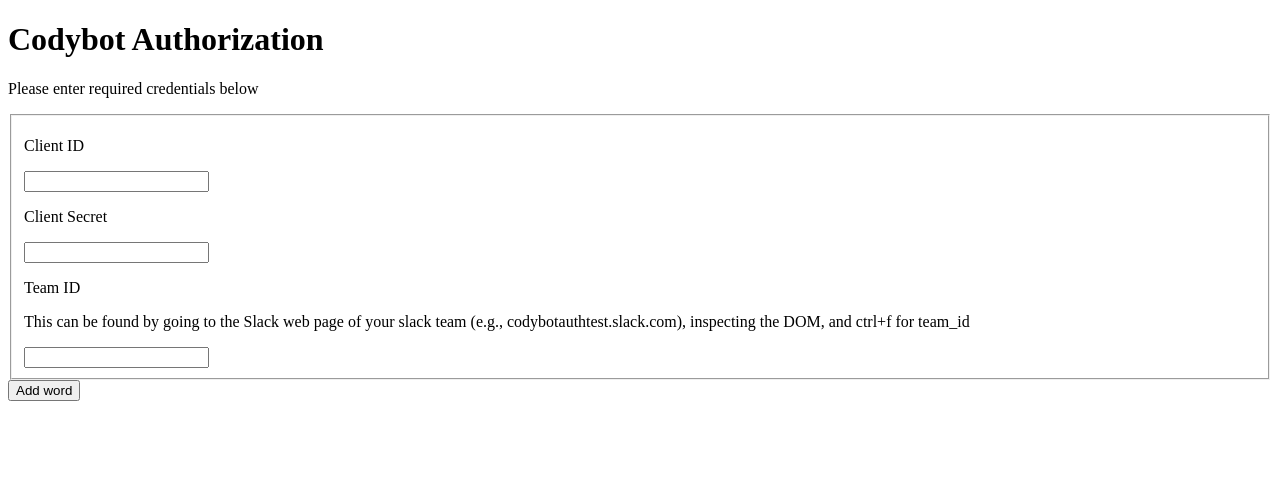
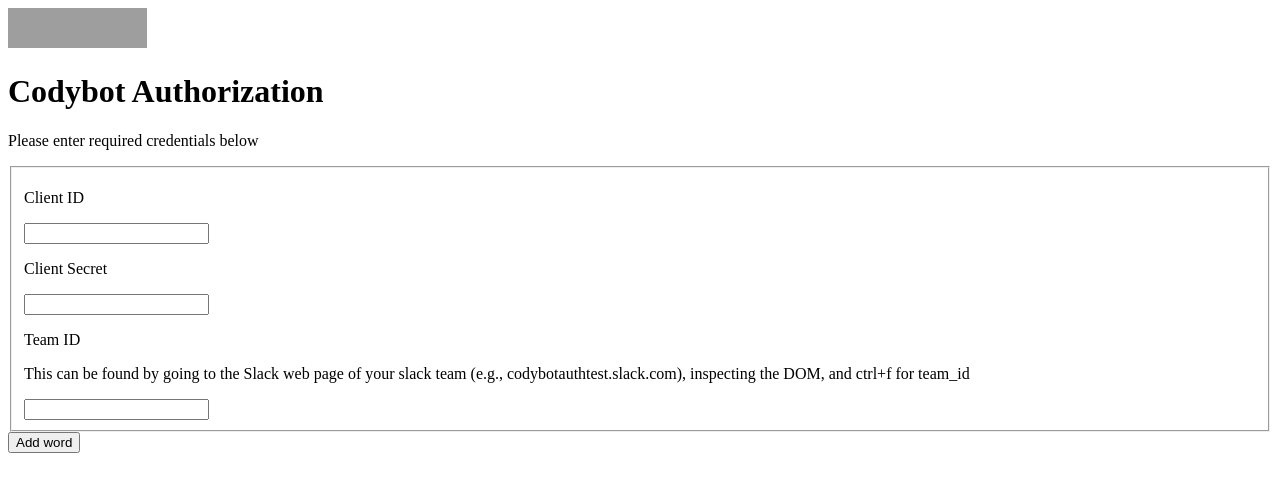
Before and after one commit to szerfas1/codybotauth, a website: page index.html in a window 1280 px wide. Drawn offline with Linux system fonts and the light colour scheme; grey boxes are pictures that could not be loaded.

Commit message:
Add a hardcoed state parameter to the Add Slack button and some server-side documentation

```diff
--- a/index.html
+++ b/index.html
@@ -4,12 +4,15 @@
     <meta charset="utf-8">
   </head>
   <body>
+    <div>
+      <a href="https://slack.com/oauth/authorize?scope=bot&client_id=491584642215.490534905346&state=cody@"><img alt="Add to Slack"
+          height="40" width="139" src="https://platform.slack-edge.com/img/add_to_slack.png" srcset="https://platform.slack-edge.com/img/add_to_slack.png 1x, https://platform.slack-edge.com/img/add_to_slack@2x.png 2x" />
+      </a>
       <form id="myForm" action="/auth" method="GET">
         <h1>Codybot Authorization </h1>
         <p>
           Please enter required credentials below
         </p>
-
         <fieldset>
           <p>
             Client ID
@@ -30,5 +33,6 @@
         </fieldset>
         <input type="submit" value="Add word"></input>
       </form>
+    </div>
   </body>
 </html>
--- a/index.js
+++ b/index.js
@@ -9,7 +9,7 @@
 let client_secret = process.env.CLIENT_SECRET;
 let team_id = 'TEFH6JW6B'; // found by going to codybotauthtest.slack.com, inspecting the DOM, and ctrl+f for team_id
 const redirect_uri = 'http://localhost:3001/token';
-const stateVerification = 'cody@'; // random string
+const stateVerification = 'cody@'; // random string (note: hardcoded this into Add to Slack app on client side; may not be best practice)
 
 
 
@@ -17,6 +17,7 @@
   res.sendFile(__dirname + '/index.html');
 })
 
+/* **** NOTE: THIS ENDPOINT AND THE FORM IS NO LONGER NEEDED BECUASE CAN USE SLACK BUTTON IN ITS PLACE * ****/
 app.get('/auth', (req, res) => {
   if (req.query.client_id) client_id = req.query.client_id;
   if (req.query.client_secret) client_secret = req.query.client_secret;
@@ -47,7 +48,6 @@
 app.get('/token', (req, res) => {
   const { code, state } = req.query;
 
-  // best practice to check state to ensure unauthorized third party not requesting access
   if (state !== stateVerification) throw new Error('State not verified');
 
   const base_url = 'https://slack.com/api/oauth.access'
```
Lines whose indentation alone changed are shown as unchanged.
